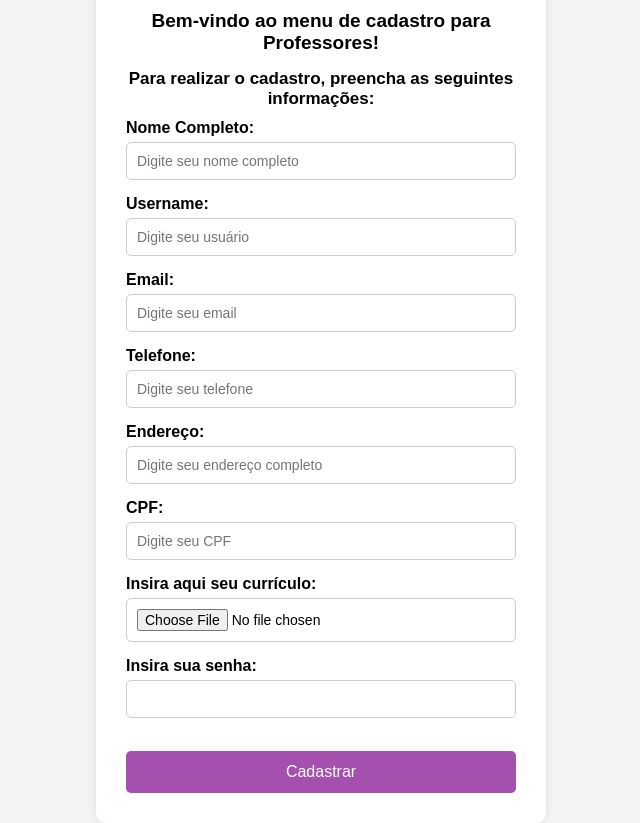
After one commit to cdslucas97/Plataforma_DirectClass, a PHP site: page /cadastroProfessor.html in a window 1280 px wide. The commit adds this page. Shown: the whole page, without its empty margins (319-959 px from the left). Run offline with PHP 8.4, Linux system fonts and the light colour scheme.

Commit message:
cadastroProfessorpainGaming

```diff
--- a/cadastroAluno.html
+++ b/cadastroAluno.html
@@ -3,7 +3,7 @@
 <head>
     <meta charset="UTF-8">
     <meta name="viewport" content="width=device-width, initial-scale=1.0">
-    <title>Cadastro</title>
+    <title>Cadastro de Aluno</title>
     <link rel="stylesheet" href="cadastroAluno.css">
 </head>
 <body>
--- a/cadastroAluno.js
+++ b/cadastroAluno.js
@@ -20,13 +20,12 @@ document.querySelector('.BotaoEnvio').addEventListener('click', () => {
     })
     .then(response => {
         if (response.ok) {
-            return response.json();
+            return response.text(); // Mudar para JSON se o PHP retornar JSON
         }
         throw new Error('Erro ao cadastrar.');
     })
     .then(data => {
         alert('Cadastro realizado com sucesso!');
-        // Aqui você pode redirecionar ou realizar outra ação
     })
     .catch(error => {
         console.error(error);
--- /dev/null
+++ b/cadastroProfessor.css
@@ -0,0 +1,79 @@
+* {
+    margin: 0;
+    padding: 0;
+    box-sizing: border-box;
+}
+
+body {
+    font-family: Arial, sans-serif;
+    background-color: #f4f4f4;
+    display: flex;
+    justify-content: center;
+    align-items: center;
+    height: 100vh;
+    flex-direction: column;
+}
+
+#container {
+    background-color: #fff;
+    padding: 30px;
+    border-radius: 10px;
+    box-shadow: 0 0 10px rgba(0, 0, 0, 0.1);
+    width: 450px;
+}
+
+h1 {
+    text-align: center;
+    margin-bottom: 15px;
+    font-size: 19px;
+}
+
+h2 {
+    margin-bottom: 10px;
+    font-size: 17px;
+    text-align: center;
+}
+
+div {
+    margin-bottom: 15px;
+}
+
+label {
+    display: block;
+    margin-bottom: 5px;
+    font-weight: bold;
+}
+
+input[type="text"],
+input[type="email"],
+input[type="tel"],
+input[type="file"],
+input[type="password"] {
+    width: 100%;
+    padding: 10px;
+    border: 1px solid #ccc;
+    border-radius: 5px;
+    font-size: 14px;
+    transition: border-color 0.3s;
+}
+
+input:focus {
+    border-color: #a550af;
+    outline: none;
+}
+
+.envio {
+    width: 100%;
+    padding: 12px;
+    background-color: #a550af;
+    color: white;
+    border: none;
+    border-radius: 5px;
+    font-size: 16px;
+    cursor: pointer;
+    transition: background-color 0.3s;
+}
+
+.envio:hover {
+    background-color: #50afa5;
+}
--- /dev/null
+++ b/cadastroProfessor.html
@@ -0,0 +1,60 @@
+<!DOCTYPE html>
+<html lang="en">
+<head>
+    <meta charset="UTF-8">
+    <meta name="viewport" content="width=device-width, initial-scale=1.0">
+    <title>Cadastro de Professor</title>
+    <link rel="stylesheet" href="cadastroProfessor.css">
+</head>
+<body>
+    <div id="container">
+        <br>
+        <h1>Bem-vindo ao menu de cadastro para Professores!</h1>
+        <h2>Para realizar o cadastro, preencha as seguintes informações:</h2>
+        <form action="#" method="post" enctype="multipart/form-data">
+            <div id="nomeCompleto">
+                <label for="nome">Nome Completo:</label>
+                <input type="text" id="nome" name="nome" placeholder="Digite seu nome completo" required>
+            </div>
+
+            <div id="username">
+                <label for="username">Username:</label>
+                <input type="text" id="username" name="username" placeholder="Digite seu usuário" required>
+            </div>
+
+            <div id="email">
+                <label for="email">Email:</label>
+                <input type="email" id="email" name="email" placeholder="Digite seu email" required>
+            </div>
+
+            <div id="telefone">
+                <label for="telefone">Telefone:</label>
+                <input type="tel" id="telefone" name="telefone" pattern="[0-9]{3}-[0-9]{2}-[0-9]{3}" placeholder="Digite seu telefone" required>
+            </div>
+
+            <div id="endereco">
+                <label for="endereco">Endereço:</label>
+                <input type="text" id="endereco" name="endereco" placeholder="Digite seu endereço completo" required>
+            </div>
+
+            <div id="cpf">
+                <label for="cpf">CPF:</label>
+                <input type="text" id="cpf" name="cpf" placeholder="Digite seu CPF" required>
+            </div>
+
+            <div id="insert">
+                <label for="insert">Insira aqui seu currículo:</label>
+                <input type="file" id="insert" name="insert" required>
+            </div>
+
+            <div id="senha">
+                <label for="senha">Insira sua senha:</label>
+                <input type="password" id="senha" name="senha" required>
+            </div>
+
+            <br>
+            <button class="envio" type="submit">Cadastrar</button>
+        </form>
+    </div>
+</body>
+</html>
```
Also changed, not shown: cadastroAluno.php (+50 -12 lines).
